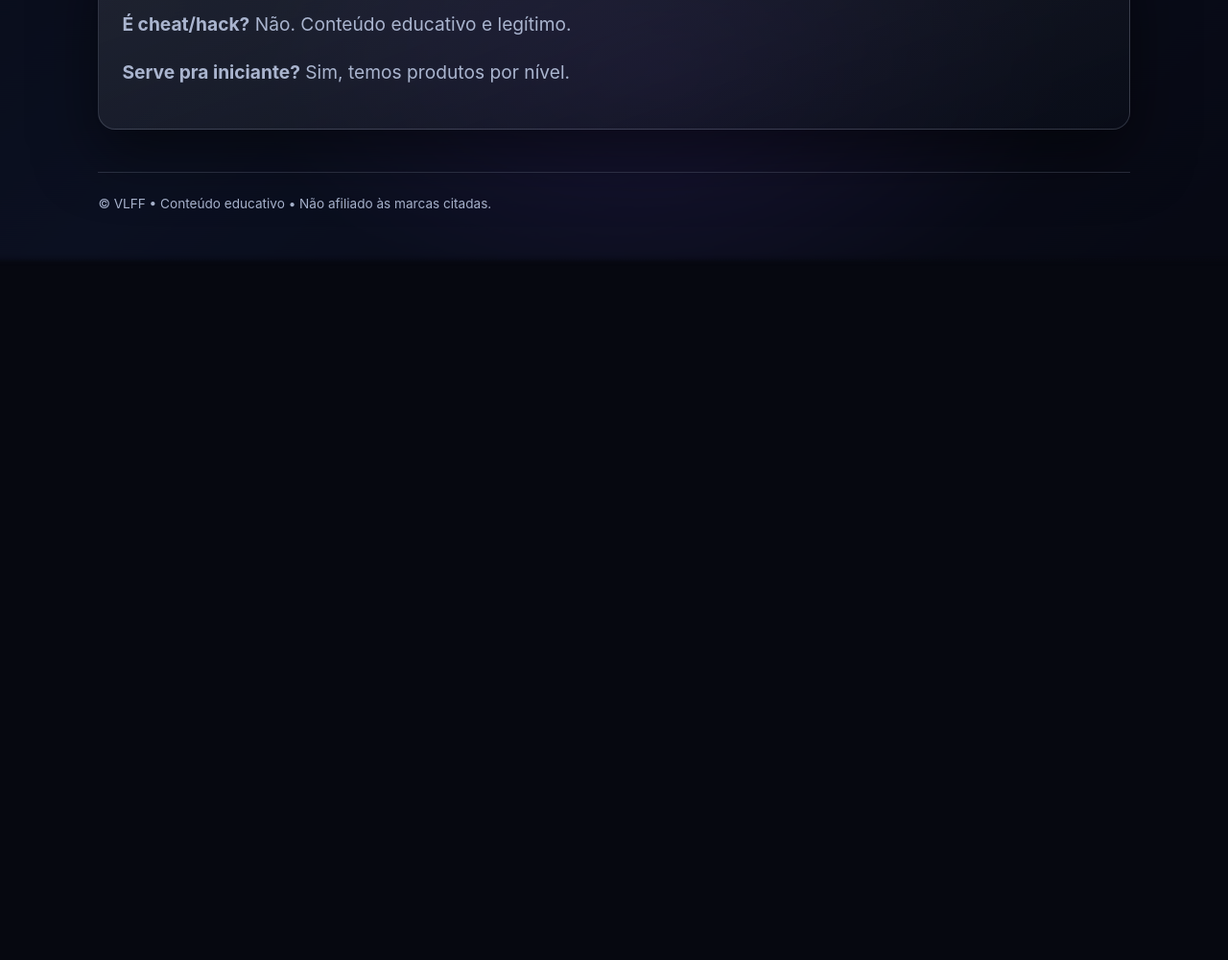
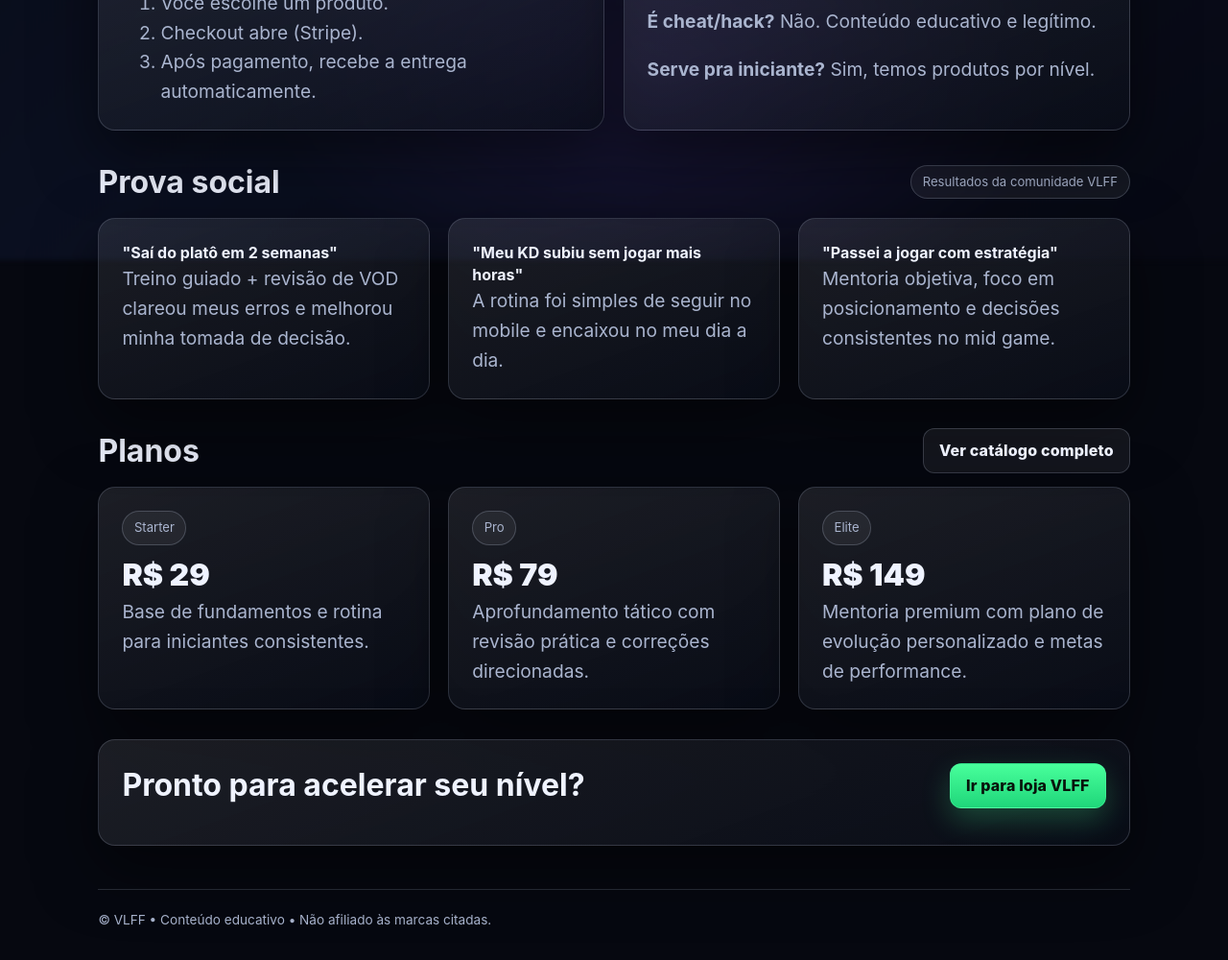
Before and after one commit to gigapeutas/vlff-site, a website: page public/index.html in a window 1280 px wide. Shown: the part 728-1728 px from the top of the page at 96% size. Before the commit the page ends 981 px from the top, so only its background shows below. Drawn offline with Linux system fonts and the light colour scheme.

Commit message:
Update index.html

```diff
--- a/public/index.html
+++ b/public/index.html
@@ -12,48 +12,104 @@
     <div class="container">
       <div class="nav">
         <div class="brand">
-          <span style="width:10px;height:10px;border-radius:999px;background:var(--cta);display:inline-block"></span>
+          <span class="brand-dot"></span>
           <span>VLFF</span>
           <span class="badge">Free Fire • Valorant</span>
         </div>
         <div class="actions">
-          <a class="btn" href="loja.html">Loja</a>
-          <a class="cta" href="loja.html">Começar agora</a>
+          <a class="btn btn-block-mobile" href="loja.html">Loja</a>
+          <a class="cta btn-block-mobile" href="loja.html">Começar agora</a>
         </div>
       </div>
     </div>
   </div>
 
   <main class="container">
-    <section class="hero">
-      <div class="card">
-        <div class="pill">Método > sorte • Sem atalhos</div>
-        <div class="h1">Evolua no jogo com rotina, análise e consistência.</div>
-        <div class="sub">
+    <section class="hero section">
+      <div class="card hero-content">
+        <div class="pill">Método &gt; sorte • Sem atalhos</div>
+        <h1 class="h1">Evolua no jogo com rotina, análise e consistência.</h1>
+        <p class="sub">
           Produtos digitais e serviços legítimos: guias, rotinas de treino, VOD review e mentoria.
-          Finalização por checkout e entrega automática.
-        </div>
-        <div style="display:flex;gap:10px;flex-wrap:wrap;margin-top:14px">
-          <a class="cta" href="loja.html">Ver produtos</a>
-          <a class="btn" href="sucesso.html">Página pós-compra (demo)</a>
+          Finalização por checkout e entrega automática para você focar em subir de nível.
+        </p>
+        <div class="hero-cta">
+          <a class="cta btn-block-mobile" href="loja.html">Ver produtos</a>
+          <a class="btn btn-block-mobile" href="sucesso.html">Página pós-compra (demo)</a>
         </div>
       </div>
     </section>
 
-    <section class="grid">
-      <div class="card">
-        <strong>Como funciona</strong>
+    <section class="section">
+      <div class="grid grid-2">
+        <article class="card">
+          <h2 class="h2">Como funciona</h2>
           <ol class="sub">
             <li>Você escolhe um produto.</li>
             <li>Checkout abre (Stripe).</li>
             <li>Após pagamento, recebe a entrega automaticamente.</li>
           </ol>
-      </div>
-      <div class="card">
-        <strong>FAQ rápido</strong>
+        </article>
+        <article class="card">
+          <h2 class="h2">FAQ rápido</h2>
           <div class="sub">
             <p><b>É cheat/hack?</b> Não. Conteúdo educativo e legítimo.</p>
             <p><b>Serve pra iniciante?</b> Sim, temos produtos por nível.</p>
+          </div>
+        </article>
+      </div>
+    </section>
+
+    <section class="section" id="prova-social">
+      <div class="section-head">
+        <h2 class="h2">Prova social</h2>
+        <span class="pill">Resultados da comunidade VLFF</span>
+      </div>
+      <div class="grid grid-3">
+        <article class="card social-card">
+          <strong>"Saí do platô em 2 semanas"</strong>
+          <p class="sub">Treino guiado + revisão de VOD clareou meus erros e melhorou minha tomada de decisão.</p>
+        </article>
+        <article class="card social-card">
+          <strong>"Meu KD subiu sem jogar mais horas"</strong>
+          <p class="sub">A rotina foi simples de seguir no mobile e encaixou no meu dia a dia.</p>
+        </article>
+        <article class="card social-card">
+          <strong>"Passei a jogar com estratégia"</strong>
+          <p class="sub">Mentoria objetiva, foco em posicionamento e decisões consistentes no mid game.</p>
+        </article>
+      </div>
+    </section>
+
+    <section class="section" id="planos">
+      <div class="section-head">
+        <h2 class="h2">Planos</h2>
+        <a class="btn" href="loja.html">Ver catálogo completo</a>
+      </div>
+      <div class="grid grid-3">
+        <article class="card plan-card">
+          <div class="pill">Starter</div>
+          <span class="plan-price">R$ 29</span>
+          <p class="sub">Base de fundamentos e rotina para iniciantes consistentes.</p>
+        </article>
+        <article class="card plan-card">
+          <div class="pill">Pro</div>
+          <span class="plan-price">R$ 79</span>
+          <p class="sub">Aprofundamento tático com revisão prática e correções direcionadas.</p>
+        </article>
+        <article class="card plan-card">
+          <div class="pill">Elite</div>
+          <span class="plan-price">R$ 149</span>
+          <p class="sub">Mentoria premium com plano de evolução personalizado e metas de performance.</p>
+        </article>
+      </div>
+    </section>
+
+    <section class="section">
+      <div class="card">
+        <div class="section-head">
+          <h2 class="h2">Pronto para acelerar seu nível?</h2>
+          <a class="cta btn-block-mobile" href="loja.html">Ir para loja VLFF</a>
         </div>
       </div>
     </section>
```
Lines whose indentation alone changed are shown as unchanged.
